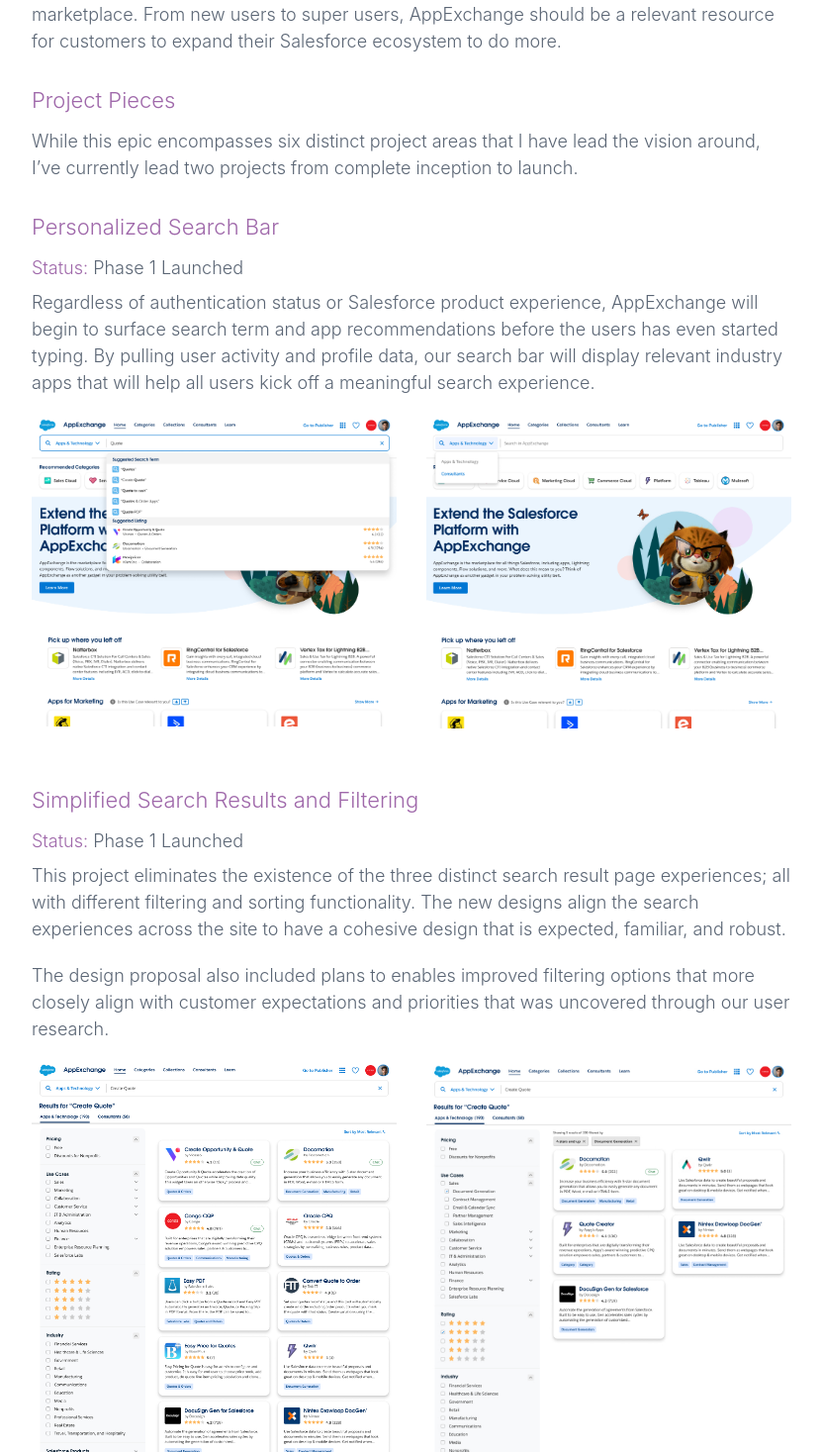
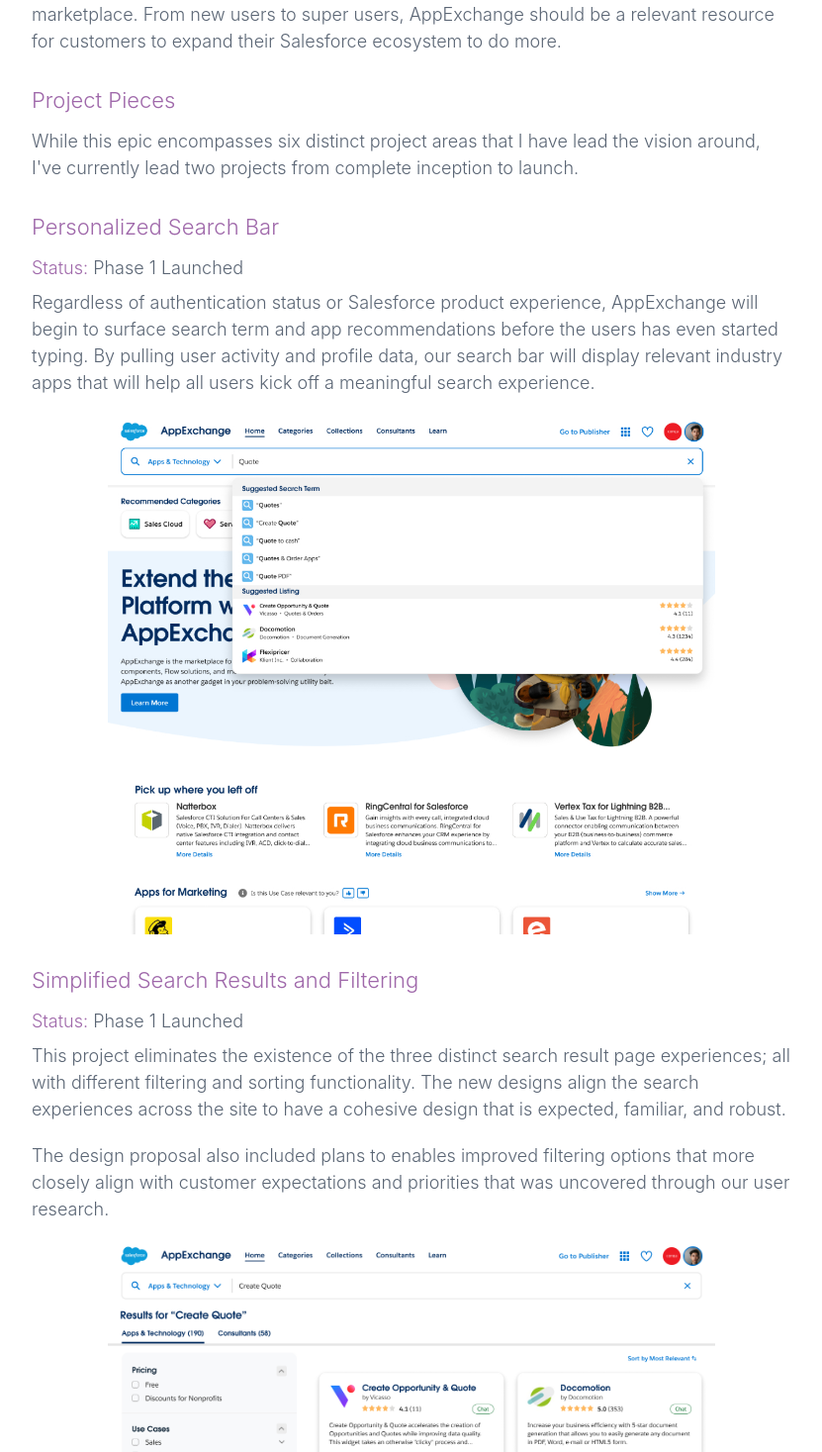
Before and after one commit to ashlynaiu/ashlyn-portfolio, a React (Create React App) app: page /search in a window 1280 px wide. Shown: the part 1383-2850 px from the top of the page at 99% size, without its empty margins (224-1055 px from the left). Built offline with nearby package versions, Linux system fonts and the light colour scheme.

Commit message:
image update

```diff
--- a/src/App.js
+++ b/src/App.js
@@ -36,7 +36,6 @@
             <Route path="/templates" component={() => <Templates changePageState={this.changePageState}/>} />
             <Route path="/unstructured" component={() => <Unstructured changePageState={this.changePageState}/>} />
             <Route path="/timeline" component={() => <Timeline changePageState={this.changePageState}/>} />
-            <Route path="/action-plan" component={() => <ActionPlans changePageState={this.changePageState}/>} />
           </div>
           <Nav changePageState={this.changePageState} page={this.state.page} />
         </Router>
--- a/src/components/Nav.js
+++ b/src/components/Nav.js
@@ -10,7 +10,6 @@
         <h4><Link to="/templates" onClick={() => this.props.changePageState('templates')}>Automated Quip Templates</Link></h4>
         <h4><Link to="/unstructured" onClick={() => this.props.changePageState('unstructured')}>Unstructured to Structured Data in Quip</Link></h4>
         <h4><Link to="/timeline" onClick={() => this.props.changePageState('timeline')}>Salesforce Industries Timeline Redesign</Link></h4>
-        <h4><Link to="/action-plan" onClick={() => this.props.changePageState('actionPlan')}>Financial Services Cloud Action Plan</Link></h4>
         {this.props.page === 'home' || '' ? '' : <h4><Link to="/" onClick={() => this.props.changePageState('home')}>About</Link></h4>}
       </nav>
     );
--- a/src/components/Search.js
+++ b/src/components/Search.js
@@ -22,7 +22,7 @@
 
         <h3 className="first">Problem Statement</h3>
 
-        <p>The AppExchange marketplace was considered a legacy, enterprise marketplace that struggled to engage its customers. Through qualitative and quantitive data, it was uncovered that customers were using outside communities to find apps that might solve their business problems. We discovered that customer have these 3 main pain points with using AppExchange:</p>
+        <p>The AppExchange marketplace was considered a legacy, enterprise marketplace that struggled to engage its customers. Through qualitative and quantitive data, it was uncovered that customers were using outside communities to find apps that might solve their business problems. We discovered that customers have these 3 main pain points with using AppExchange:</p>
 
         <p><b>Poor new user onboarding</b> - Customers don't understand best practices to search and browse for the most relevant apps  aligned to their industry, products, and use cases.</p>
 
@@ -37,7 +37,7 @@
         <p>For this project, I was tasked with reimagining the user discovery journey for apps on the marketplace. From new users to super users, AppExchange should be a relevant resource for customers to expand their Salesforce ecosystem to do more.</p>
 
         <h3>Project Pieces</h3>
-        <p>While this epic encompasses six distinct project areas that I have lead the vision around, I’ve currently lead two projects from complete inception to launch. </p>
+        <p>While this epic encompasses six distinct project areas that I have lead the vision around, I've currently lead two projects from complete inception to launch. </p>
 
         <h3>Personalized Search Bar </h3>
         <div className="project-details">
@@ -45,11 +45,8 @@
         </div>
         <p>Regardless of authentication status or Salesforce product experience, AppExchange will begin to surface search term and app recommendations before the users has even started typing. By pulling user activity and profile data, our search bar will display relevant industry apps that will help all users kick off a meaningful search experience.</p>
 
-        <div className="photo-grid">
-          <div className="row">
+        <div className="single-photos">
             <img src={search1} alt="" />
-            <img src={search2} alt="" />
-          </div>
         </div>
 
         <h3>Simplified Search Results and Filtering</h3>
@@ -60,11 +57,9 @@
 
         <p>The design proposal also included plans to enables improved filtering options that more closely align with customer expectations and priorities that was uncovered through our user research. </p>
 
-        <div className="photo-grid">
-          <div className="row">
+        <div className="single-photos">
             <img src={search3} alt="" />
             <img src={search4} alt="" />
-          </div>
         </div>
       </div>
     );
--- a/src/components/Templates.js
+++ b/src/components/Templates.js
@@ -28,14 +28,14 @@
 
         <p>This project was exceptionally large where a PM and I uncovered a plethora of pain points all under an umbrella theme of templated documents. These were the big picture problems we discovered through our research.</p>
 
-        <p><i>Template creators also known as Business Admins:</i></p>
+        <p><b>Template creators also known as Business Admins:</b></p>
         <ul>
             <li> Didn't have a good method for managing and organizing templates they wanted to surface to the organization.</li>
             <li>Needed extreme flexibility in template creation because a one-size-fits-all was resulting in poor adoption of their templates.</li>
             <li>Find it difficult to get end users in Quip to adopt best practices of linking Quip documents to Salesforce records for improved reporting.</li>
         </ul>
 
-        <p><i>Template end users:</i></p>
+        <p><b>Template end users:</b></p>
         <ul>
             <li>Couldn't easily customize or create their own templates that are better suited to their needs.</li>
             <li>Cloning and populating templates with Salesforce data is very manual and repetitive</li>
@@ -77,7 +77,7 @@
         <div className="project-details">
           <p><span className="highlight">Status:</span> Shipped</p>
         </div>
-        <p>This project resulted in a series of sketched prototypes and design guidelines for how the engineers would implement and scale Salesforce automation triggers. The sketches allowed the engineers to feel empowered to give me fast, iterative feedback and did not require custom components. Allowing for scale of API calls was incredibly important. Once the UI and API was launched, it would not be possible to change. I unforuntely don't have any interesting sketches to share for this one! A lot of them ended up being on whiteboards.</p>
+        <p>This project resulted in a series of sketched prototypes and design guidelines for how the engineers would implement and scale Salesforce automation triggers. The sketches allowed the engineers to feel empowered to give me fast, iterative feedback and did not require custom components. Allowing for scaling of API calls was incredibly important. Once the UI and API was launched, it would not be possible to change. I unforuntely don't have any interesting sketches to share for this one! A lot of them ended up being on whiteboards.</p>
 
         <h3>Salesforce Admin Setup</h3>
         <div className="project-details">
--- a/src/styles/App.css
+++ b/src/styles/App.css
@@ -45,6 +45,7 @@
   font-weight: 300;
   margin-bottom: 20px;
   -webkit-font-smoothing: antialiased; }
+
 @media only screen and (max-width: 999px) {
   h2 {
     font-size: 4vw; } }
@@ -67,8 +68,10 @@
 
 a {
   color: #9F68AA; }
+
 a img {
   outline-color: none; }
+
 a:hover {
   text-decoration: none; }
 
@@ -77,17 +80,21 @@
   line-height: 150%;
   font-weight: 300;
   margin-bottom: 20px; }
+
 @media only screen and (max-width: 999px) {
   p {
     font-size: 16px; } }
+
 p b {
   color: #9F68AA; }
+
 p span.highlight {
   color: #9F68AA; }
 
 ul {
   margin-bottom: 20px;
   padding-left: 20px; }
+
 ul li {
   font-size: 18px;
   line-height: 150%;
@@ -106,6 +113,7 @@
   margin: 3rem auto;
   padding: 3rem;
   background: #fff; }
+
 @media only screen and (max-width: 999px) {
   .mainContainer {
     margin: 2rem auto;
@@ -123,8 +131,10 @@
 .gif-container {
   display: flex;
   justify-content: center; }
+
 .gif-container img {
   width: 80%; }
+
 @media only screen and (max-width: 999px) {
   .gif-container img {
     width: 100%; } }
@@ -133,12 +143,24 @@
   display: flex;
   justify-content: space-between;
   margin-bottom: 24px; }
+
 .photo-grid .row img {
   width: 48%; }
+
 @media only screen and (max-width: 999px) {
   .photo-grid .row {
     display: block; }
   .photo-grid .row img {
+    width: 100%; } }
+
+.single-photos img {
+  margin-bottom: 24px;
+  width: 80%;
+  margin: 0 auto 24px auto;
+  display: block; }
+
+@media only screen and (max-width: 999px) {
+  .single-photos img {
     width: 100%; } }
 
 footer ul {
@@ -146,9 +168,11 @@
   justify-content: center;
   align-content: center;
   margin-top: 30px; }
+
 footer ul li {
   display: inline;
   padding: 0 10px; }
+
 footer ul li a, footer ul li i {
   display: block;
   color: #9F68AA; }
--- a/src/styles/App.sass
+++ b/src/styles/App.sass
@@ -154,6 +154,15 @@
       img
         width: 100%
 
+.single-photos
+  img
+    margin-bottom: 24px
+    width: 80%
+    margin: 0 auto 24px auto
+    display: block
+  @media only screen and (max-width: $break-medium - 1)
+    img
+      width: 100%
 footer
   ul
     display: flex
```
Lines whose indentation alone changed are shown as unchanged.
